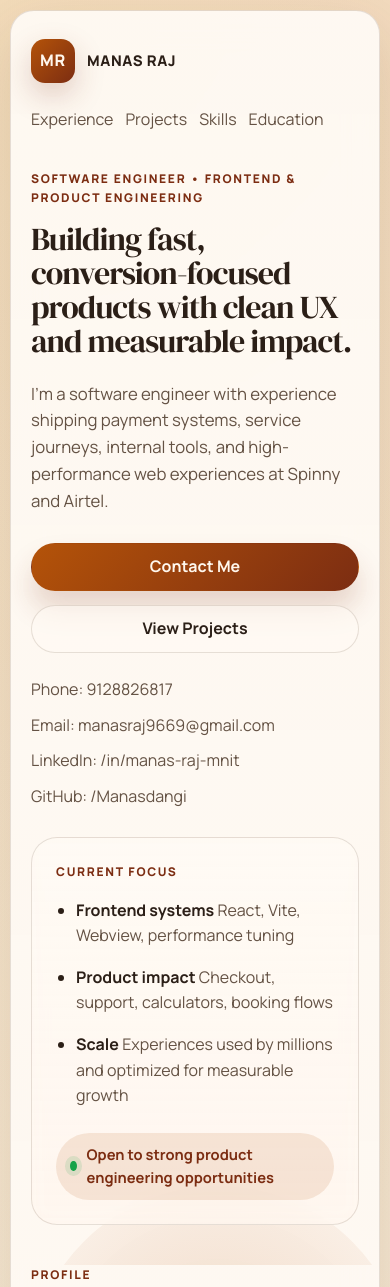
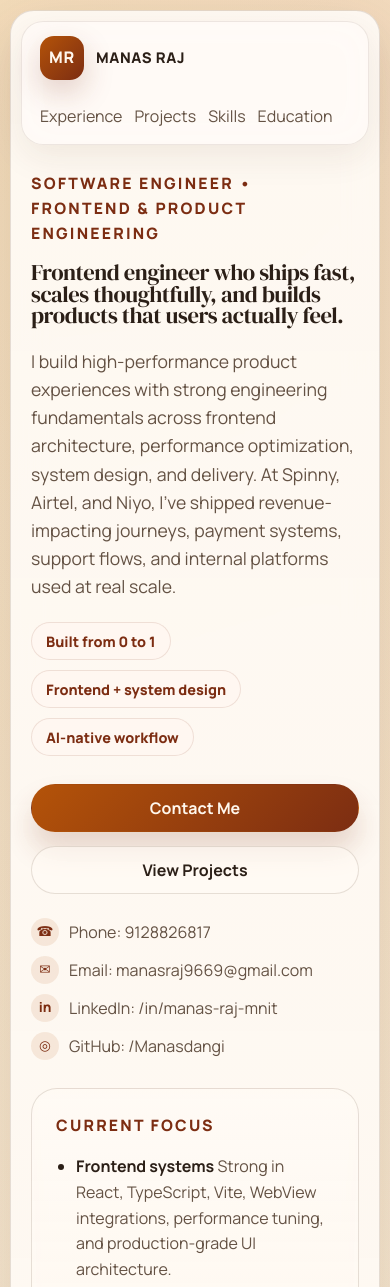
Before and after one commit to Manasdangi/manas-raj-portfolio, a website built with Vite: page index.html in a window 390 px wide. Shown: the top 1287 px of the page. Built offline with nearby package versions, Linux system fonts and the light colour scheme.

Commit message:
Enhance portfolio content and styling in main.js and style.css. Updated experience descriptions for clarity, added project links, and improved layout and design elements for better user experience and responsiveness.

```diff
--- a/src/main.js
+++ b/src/main.js
@@ -13,8 +13,10 @@ const experienceItems = [
       'Built an SEO-optimized Car Service Cost Calculator that improved transparency and discoverability and ranked on the first page of Google search.',
       'Created the Help & Support journey for Spinny Care with query and sub-query selection, improving issue segregation and reducing resolution TAT.',
       'Developed the Catalogue Page from scratch for refurbishment spare-parts availability using TanStack Query, improving load performance, API response time, and usability.',
-      'Refactored the React codebase by reducing unnecessary re-renders with memoization, dynamic imports, and virtualization, improving CLS, FPS, and LCP and increasing page speed by around 50%.',
+      'Improved Web Vitals and overall frontend performance through React optimization, memoization, dynamic imports, virtualization, and hands-on work with SSR, Webpack, and caching strategies.',
+      'Contributed to CI/CD and production deployment workflows while building scalable features with stronger system-design awareness.',
       'Built key refurbishment dashboard modules including address change, slot change, and workshop change flows for workshop-level operations.',
+      'Transitioned into the Spinny app team and contributed to end-to-end app release processes, React Native upgrades from 0.73 to 0.80, and smoother WebView-based user experiences.',
     ],
   },
   {
@@ -54,6 +56,7 @@ const projects = [
     name: 'TalentLens',
     stack: 'React, Vite, TypeScript, Firebase, Groq LLM',
     period: 'Dec 2025 - Present',
+    link: 'https://talentlens-gamma.vercel.app/',
     summary:
       'An AI-powered hiring platform for both candidates and recruiters, focused on resume scoring, job matching, and application tracking.',
     points: [
@@ -67,6 +70,7 @@ const projects = [
     name: 'Multiplayer Chess Platform',
     stack: 'React, Socket.IO, Firebase, JavaScript',
     period: 'Personal Project',
+    link: 'https://chess-gamma-five.vercel.app/',
     summary:
       'A real-time multiplayer chess experience where players can create rooms, join friends, manage profiles, and review match history.',
     points: [
@@ -87,7 +91,6 @@ const skills = {
 
 document.querySelector('#app').innerHTML = `
   <div class="page-shell">
-    <header class="hero">
     <nav class="topbar" aria-label="Primary">
       <div class="brand">
         <span class="brand-mark">MR</span>
@@ -101,23 +104,48 @@ document.querySelector('#app').innerHTML = `
       </div>
     </nav>
 
+    <header class="hero">
       <div class="hero-grid">
         <section class="hero-copy">
           <p class="eyebrow">Software Engineer • Frontend & Product Engineering</p>
-          <h1>Building fast, conversion-focused products with clean UX and measurable impact.</h1>
+          <h1 class="hero-title">Frontend engineer who ships fast, scales thoughtfully, and builds products that users actually feel.</h1>
           <p class="summary">
-            I’m a software engineer with experience shipping payment systems, service journeys,
-            internal tools, and high-performance web experiences at Spinny and Airtel.
+            I build high-performance product experiences with strong engineering fundamentals across frontend architecture, performance optimization, system design, and delivery. At Spinny, Airtel, and Niyo, I’ve shipped revenue-impacting journeys, payment systems, support flows, and internal platforms used at real scale.
           </p>
+          <div class="hero-proof" aria-label="Key strengths">
+            <span class="proof-chip">Built from 0 to 1</span>
+            <span class="proof-chip">Frontend + system design</span>
+            <span class="proof-chip">AI-native workflow</span>
+          </div>
           <div class="hero-actions">
             <a class="button button-primary" href="mailto:manasraj9669@gmail.com">Contact Me</a>
             <a class="button button-secondary" href="#projects">View Projects</a>
           </div>
           <ul class="contact-list" aria-label="Contact details">
-            <li><a href="tel:+919128826817">Phone: 9128826817</a></li>
-            <li><a href="mailto:manasraj9669@gmail.com">Email: manasraj9669@gmail.com</a></li>
-            <li><a href="https://www.linkedin.com/in/manas-raj-mnit/" target="_blank" rel="noreferrer">LinkedIn: /in/manas-raj-mnit</a></li>
-            <li><a href="https://github.com/Manasdangi" target="_blank" rel="noreferrer">GitHub: /Manasdangi</a></li>
+            <li>
+              <a href="tel:+919128826817">
+                <span class="contact-icon" aria-hidden="true">☎</span>
+                <span>Phone: 9128826817</span>
+              </a>
+            </li>
+            <li>
+              <a href="mailto:manasraj9669@gmail.com">
+                <span class="contact-icon" aria-hidden="true">✉</span>
+                <span>Email: manasraj9669@gmail.com</span>
+              </a>
+            </li>
+            <li>
+              <a href="https://www.linkedin.com/in/manas-raj-mnit/" target="_blank" rel="noreferrer">
+                <span class="contact-icon" aria-hidden="true">in</span>
+                <span>LinkedIn: /in/manas-raj-mnit</span>
+              </a>
+            </li>
+            <li>
+              <a href="https://github.com/Manasdangi" target="_blank" rel="noreferrer">
+                <span class="contact-icon" aria-hidden="true">◎</span>
+                <span>GitHub: /Manasdangi</span>
+              </a>
+            </li>
           </ul>
         </section>
 
@@ -127,15 +155,15 @@ document.querySelector('#app').innerHTML = `
             <ul class="metric-list">
               <li>
                 <strong>Frontend systems</strong>
-                <span>React, Vite, Webview, performance tuning</span>
+                <span>Strong in React, TypeScript, Vite, WebView integrations, performance tuning, and production-grade UI architecture.</span>
               </li>
               <li>
                 <strong>Product impact</strong>
-                <span>Checkout, support, calculators, booking flows</span>
+                <span>Delivered meaningful user-facing impact across Spinny Care, Spinny consumer, Airtel payments, and internal platforms with faster flows, better UX, and measurable business outcomes.</span>
               </li>
               <li>
-                <strong>Scale</strong>
-                <span>Experiences used by millions and optimized for measurable growth</span>
+                <strong>Build from scratch</strong>
+                <span>Comfortable taking products from scratch to production with strong system-design thinking and hands-on experience using modern AI tools like Cursor, Claude, and Antigravity.</span>
               </li>
             </ul>
             <div class="availability">
@@ -214,6 +242,7 @@ document.querySelector('#app').innerHTML = `
                   </div>
                   <p class="project-stack">${project.stack}</p>
                   <p class="project-summary">${project.summary}</p>
+                  <a class="project-link" href="${project.link}" target="_blank" rel="noreferrer">Live Project</a>
                   <ul class="detail-list">
                     ${project.points.map((point) => `<li>${point}</li>`).join('')}
                   </ul>
--- a/src/style.css
+++ b/src/style.css
@@ -63,13 +63,13 @@ h3 {
   border-radius: 32px;
   background: linear-gradient(180deg, rgba(255, 251, 247, 0.9), rgba(255, 249, 242, 0.72));
   box-shadow: var(--shadow);
-  overflow: hidden;
+  overflow: visible;
   backdrop-filter: blur(16px);
 }
 
 .hero {
   position: relative;
-  padding: 28px 32px 40px;
+  padding: 26px 32px 40px;
   overflow: hidden;
 }
 
@@ -97,7 +97,16 @@ h3 {
   align-items: center;
   justify-content: space-between;
   gap: 24px;
-  margin-bottom: 56px;
+  position: sticky;
+  top: 12px;
+  z-index: 40;
+  margin: 12px 12px 0;
+  padding: 14px 18px;
+  border: 1px solid rgba(78, 52, 32, 0.1);
+  border-radius: 22px;
+  background: rgba(255, 251, 247, 0.82);
+  backdrop-filter: blur(18px);
+  box-shadow: 0 12px 34px rgba(72, 43, 19, 0.08);
 }
 
 .brand {
@@ -166,11 +175,10 @@ h3 {
   color: var(--accent-deep);
   text-transform: uppercase;
   letter-spacing: 0.14em;
-  font-size: 0.75rem;
+  font-size: 0.98rem;
   font-weight: 800;
 }
 
-.hero-copy h1,
 .section-heading h2,
 .timeline-content h3,
 .project-card h3,
@@ -181,18 +189,42 @@ h3 {
   letter-spacing: -0.03em;
 }
 
-.hero-copy h1 {
+.hero-title {
   margin-top: 16px;
-  font-size: clamp(1.95rem, 3.2vw, 3.2rem);
-  line-height: 1.06;
-  max-width: 14ch;
+  max-width: 100%;
+  width: 100%;
+  font-family: var(--display);
+  font-size: clamp(1.3rem, 2.4vw, 2.2rem);
+  line-height: 0.96;
+  letter-spacing: -0.02em;
+  color: var(--text);
 }
 
 .summary {
+  margin-top: 20px;
+  max-width: 60ch;
+  color: var(--muted);
+  font-size: 1.1rem;
+}
+
+.hero-proof {
+  display: flex;
+  flex-wrap: wrap;
+  gap: 10px;
   margin-top: 22px;
-  max-width: 58ch;
-  color: var(--muted);
-  font-size: 1.05rem;
+}
+
+.proof-chip {
+  display: inline-flex;
+  align-items: center;
+  min-height: 38px;
+  padding: 0 14px;
+  border-radius: 999px;
+  border: 1px solid rgba(124, 45, 18, 0.12);
+  background: rgba(255, 248, 241, 0.9);
+  color: var(--accent-deep);
+  font-size: 0.9rem;
+  font-weight: 800;
 }
 
 .hero-actions {
@@ -246,6 +278,25 @@ h3 {
 .contact-list a:hover,
 .contact-list a:focus-visible {
   color: var(--accent-deep);
+}
+
+.contact-list a {
+  display: inline-flex;
+  align-items: center;
+  gap: 10px;
+}
+
+.contact-icon {
+  display: inline-grid;
+  place-items: center;
+  width: 28px;
+  height: 28px;
+  border-radius: 999px;
+  background: rgba(180, 83, 9, 0.1);
+  color: var(--accent-deep);
+  font-size: 0.85rem;
+  font-weight: 800;
+  flex: 0 0 28px;
 }
 
 .hero-card,
@@ -419,6 +470,26 @@ h3 {
   margin-bottom: 14px;
 }
 
+.project-link {
+  display: inline-flex;
+  align-items: center;
+  justify-content: center;
+  min-height: 40px;
+  padding: 0 16px;
+  margin-bottom: 14px;
+  border-radius: 999px;
+  border: 1px solid rgba(124, 45, 18, 0.12);
+  background: rgba(255, 248, 241, 0.9);
+  color: var(--accent-deep);
+  font-size: 0.92rem;
+  font-weight: 800;
+}
+
+.project-link:hover,
+.project-link:focus-visible {
+  background: rgba(180, 83, 9, 0.12);
+}
+
 .skills-grid {
   grid-template-columns: repeat(2, minmax(0, 1fr));
 }
@@ -457,7 +528,12 @@ h3 {
   }
 
   .topbar {
-    margin-bottom: 36px;
+    margin: 10px 10px 0;
+  }
+
+  .hero-title {
+    max-width: 100%;
+    font-size: clamp(1.2rem, 3.2vw, 1.8rem);
   }
 
   .hero-grid,
@@ -484,15 +560,15 @@ h3 {
   .topbar {
     flex-direction: column;
     align-items: flex-start;
+    top: 8px;
+  }
+
+  .hero-title {
+    font-size: clamp(1.1rem, 5.8vw, 1.55rem);
   }
 
   .topbar-links {
     gap: 12px;
-  }
-
-  .hero-copy h1 {
-    max-width: 100%;
-    font-size: clamp(2rem, 8vw, 3rem);
   }
 
   .contact-list {
```
Lines whose indentation alone changed are shown as unchanged.
